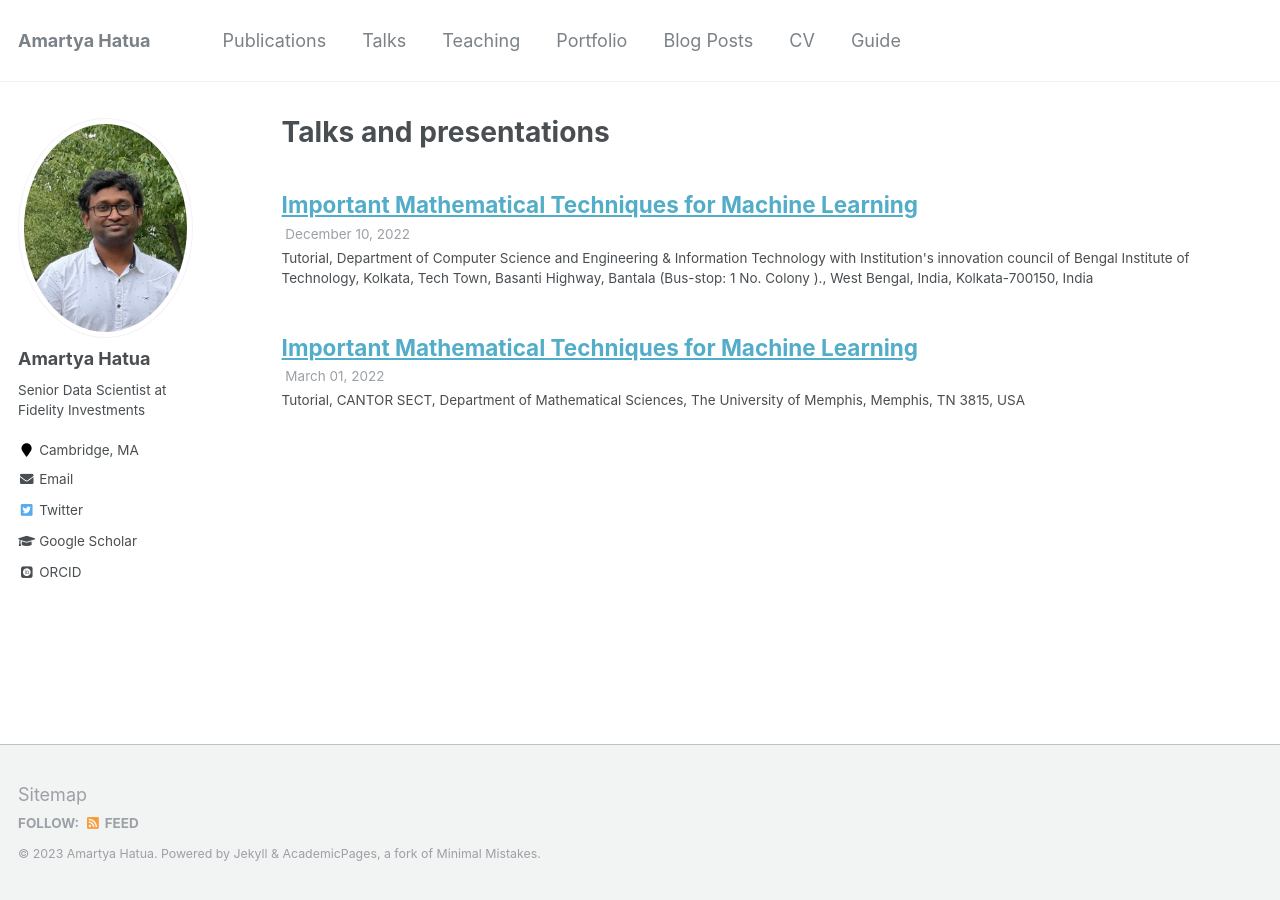
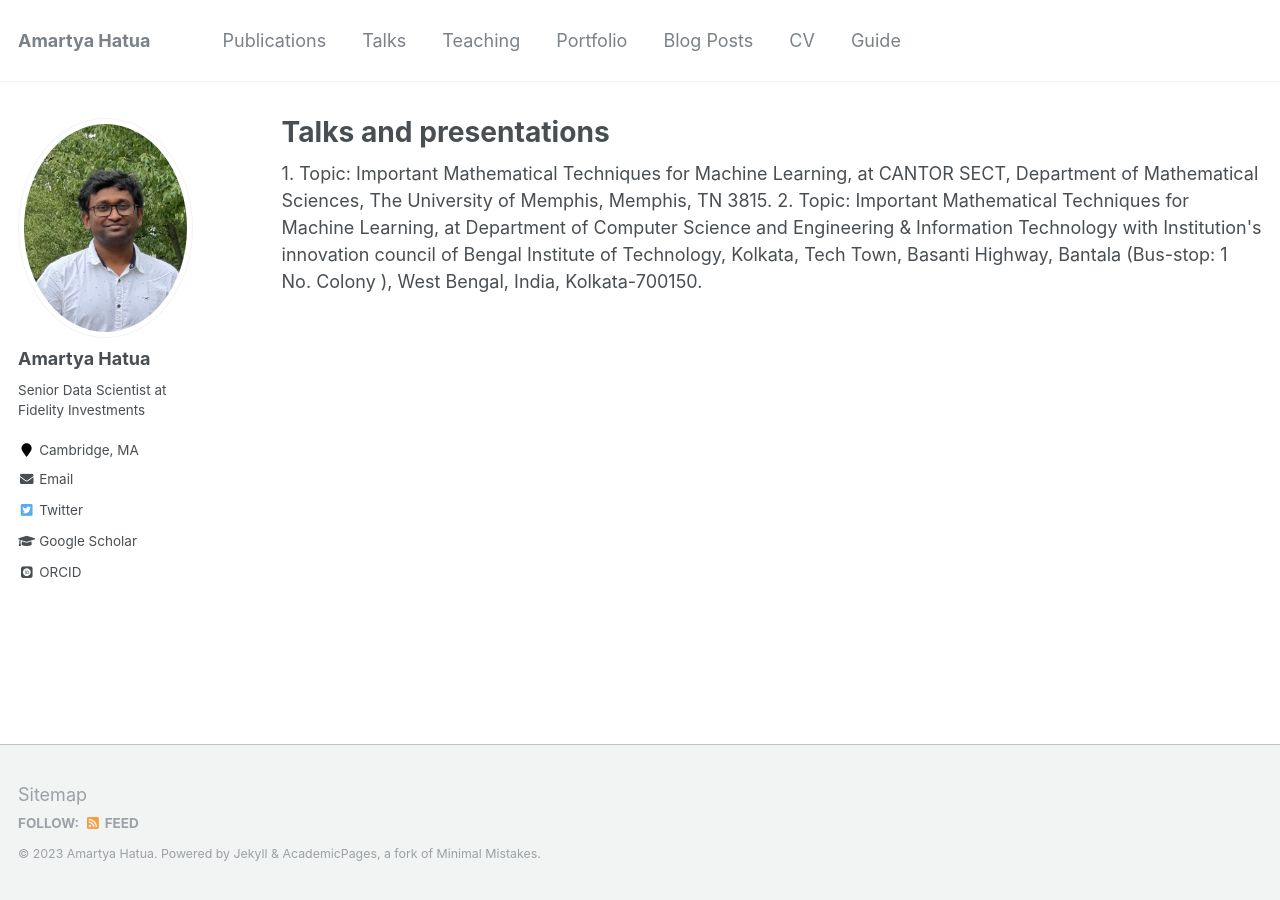
Before and after one commit to amartyahatua/amartyahatua.github.io, a Jekyll site: the page built from _pages/talks.html, in a window 1280 px wide. Built offline with Jekyll 4.4.1, drawn with Linux system fonts in a browser that asks for light colours; some web fonts are replaced.

Commit message:
'adding'

```diff
--- a/_pages/talks.html
+++ b/_pages/talks.html
@@ -5,12 +5,6 @@ permalink: /talks/
 author_profile: true
 ---
 
-{% if site.talkmap_link == true %}
+1. Topic: Important Mathematical Techniques for Machine Learning, at CANTOR SECT, Department of Mathematical Sciences, The University of Memphis, Memphis, TN 3815.
 
-<p style="text-decoration:underline;"><a href="/talkmap.html">See a map of all the places I've given a talk!</a></p>
-
-{% endif %}
-
-{% for post in site.talks reversed %}
-  {% include archive-single-talk.html %}
-{% endfor %}
+2. Topic: Important Mathematical Techniques for Machine Learning, at Department of Computer Science and Engineering & Information Technology with Institution's innovation council of Bengal Institute of Technology, Kolkata, Tech Town, Basanti Highway, Bantala (Bus-stop: 1 No. Colony ), West Bengal, India, Kolkata-700150.
```
